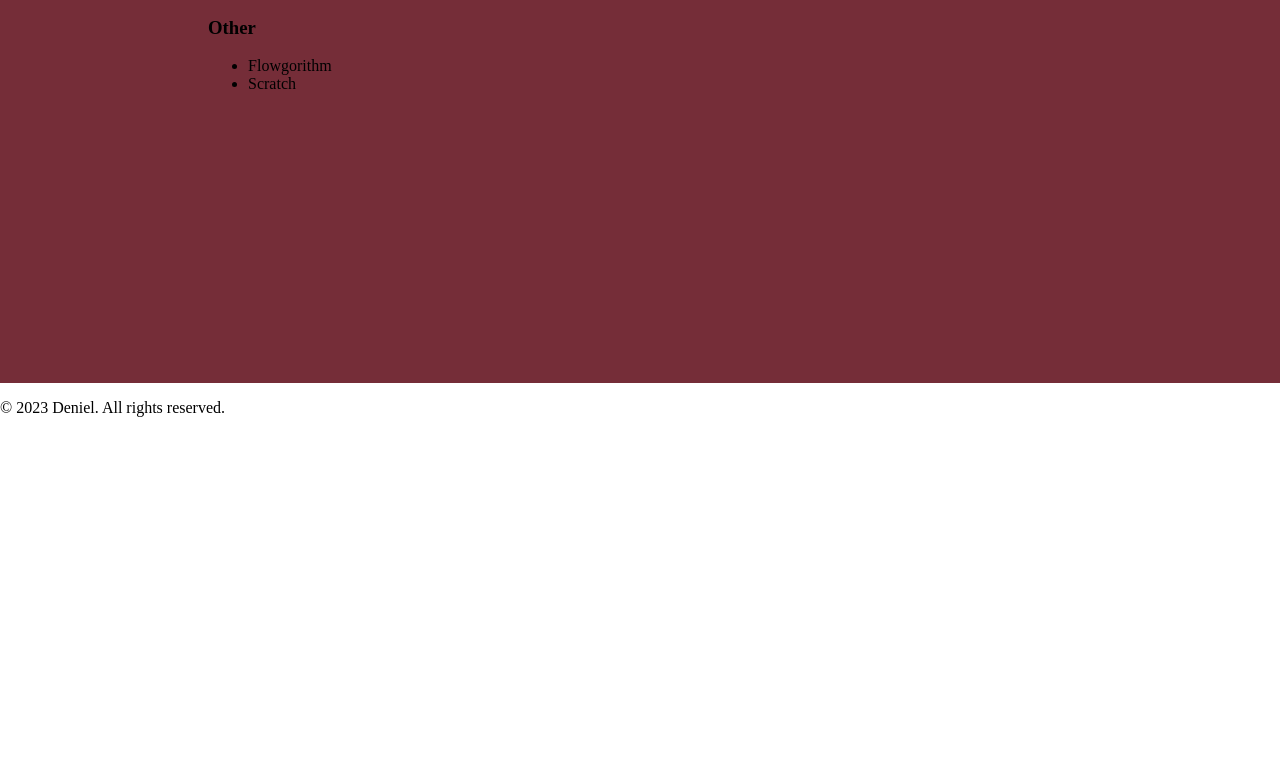
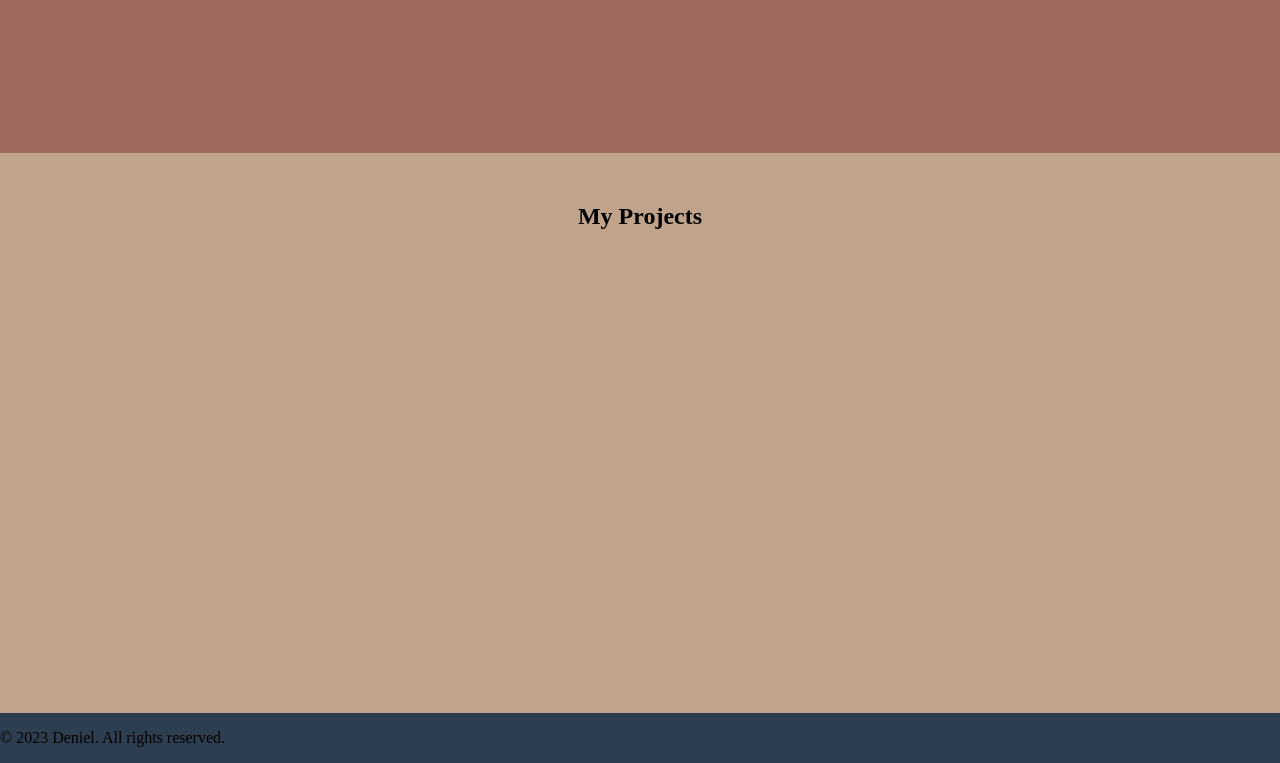
Before and after one commit to ildesh/desh.me, a plain HTML site: page public/index.html in a window 1280 px wide. Shown: the part 1242-2005 px from the top of the page. Before the commit the page ends 1675 px from the top, so only its background shows below. Drawn offline with Linux system fonts and the light colour scheme; a web font is replaced by a local one.

Commit message:
Refactor homepage structure, update styles, and integrate custom scrollbar
-Restructured the HTML for better organization, moving the first content and main elements inside a <main> tag.
- Updated the CSS to improve layout and responsiveness, with new styles for .second-content and .third-content.
- Added a custom scrollbar using the smooth-scrollbar library to enhance user experience.
- Changed the background colors for sections and updated text styles.
- Removed the unused scroll.png image.

```diff
--- a/public/index.html
+++ b/public/index.html
@@ -19,6 +19,7 @@
              </ul>
         </nav>
     </header>
+    <main>
         <div class="first-content">
             <div class="text-content">
                 <h1>Hi, i'm Deniel. Welcome to My Portfolio!</h1>
@@ -52,7 +53,15 @@
                 </ul>
             </div>
         </div>
-    <div class="third-content"></div>
+        <div class="third-content">
+            <h2>My Projects</h2>
+            <div class="projects">
+                <div class="card">
+
+                </div>
+            </div>
+        </div>
+    </main>
     <footer>
         <p>&copy; 2023 Deniel. All rights reserved.</p>
     </footer>
--- a/public/static/js/script.js
+++ b/public/static/js/script.js
@@ -1,3 +1,18 @@
+import Scrollbar from 'smooth-scrollbar';
+
+var options = {
+    damping: 0.01,  // Valore più basso = scroll più fluido
+    thumbMinSize: 20,  // Dimensione minima della barra di scorrimento
+    renderByPixels: true,  // Se false, rende lo scrolling più fluido
+    alwaysShowTracks: true,  // Mostra sempre le barre di scorrimento
+    continuousScrolling: true,  // Permette lo scroll continuo anche quando si arriva alla fine
+};
+
+Scrollbar.use(OverscrollPlugin);
+
+
+Scrollbar.init(document.body, options);
+
 document.addEventListener('DOMContentLoaded', function() {
     const navLinks = document.querySelector('.nav-links');
     const navItems = document.querySelectorAll('.nav-links li a');
@@ -64,6 +79,8 @@
 
             // Se è un link interno, aggiorna immediatamente lo stato senza attendere la navigazione
             if (href.startsWith('/') || href.startsWith('./') || href === '#') {
+                e.preventDefault();
+
                 navItems.forEach(navItem => {
                     navItem.classList.remove('active');
                     navItem.style.color = '#fff';
@@ -73,6 +90,11 @@
                 this.style.color = '#000';
                 activeItem = this;
                 updateBackgroundPosition(this);
+
+                // Aggiunta di un timeout prima di cambiare la pagina
+                setTimeout(() => {
+                    window.location.href = href;
+                }, 500);
             }
         });
 
--- a/public/static/styles/index.css
+++ b/public/static/styles/index.css
@@ -1,3 +1,7 @@
+main {
+    flex-grow: 1;
+}
+
 .first-content{
     background-color: var(--first-content--background-color);
     padding: 30px 40px;
@@ -5,7 +9,7 @@
     display: flex;
     align-items: center;
     justify-content: space-evenly;
-    min-height: 800px;
+    min-height: 570px;
 }
 
 .first-content .text-content h1{
@@ -32,7 +36,34 @@
 .second-content{
     background-color: var(--second-content--background-color);
     padding: 30px 40px;
-    gap: 20px;
+    gap: 20rem;
     display: flex;
     min-height: 600px;
+    align-items: center;
+    justify-content: space-around;
 }
+
+
+.second-content h2{
+    font-family: 'Parkinsans', latin;
+    letter-spacing: 2rem;
+    font-size: 6rem;
+    max-width: 3rem;
+    color: #fff;
+}
+
+
+.third-content{
+    background-color: var(--third-content--background-color);
+    padding: 30px 40px;
+    gap: 20rem;
+    display: flex;
+    flex-direction: column;
+    min-height: 500px;
+    align-items: center;
+}
+
+.third-content footer{
+    margin: 0;
+    padding: 0;
+}
--- a/public/static/styles/palette.css
+++ b/public/static/styles/palette.css
@@ -5,6 +5,7 @@
     --footer--background-color:#2C3E50;
     --bottons--background-color: #4682B4;
     --header--background-color:#752d38;
-    --second-content--background-color:#752d38;
+    --second-content--background-color:#9E6A5E;
+    --third-content--background-color: #BFA48B;
     --scrollbar-hover-background-color:#551720;
 }
--- a/public/static/styles/styles.css
+++ b/public/static/styles/styles.css
@@ -1,15 +1,14 @@
 @import url('https://fonts.googleapis.com/css2?family=ADLaM+Display&family=Alegreya:ital,wght@0,400..900;1,400..900&family=Alfa+Slab+One&family=Archivo+Black&family=Outfit:wght@100..900&family=Parkinsans:wght@300..800&family=Tilt+Warp&display=swap');
 
-html{
-    scroll-behavior: smooth;
+
+html, body {
+  height: 100%;
+  margin: 0;
+  padding: 0;
+  display: flex;
+  flex-direction: column;
 }
 
-html,body{
-    box-sizing: border-box;
-    margin: 0px;
-    padding: 0px;
-    background-color: var(--body--background-color);
-}
 header{
     background-color: var(--header--background-color);
     padding: 15px 40px;
@@ -87,6 +86,12 @@
     background-color: transparent;
 }
 
+footer{
+   background-color: var(--footer--background-color);
+   margin-top: 0;
+   height: 300px;
+}
+
 /* Personal ScrollBar */
 
 /* Basic scrollbar styling */
@@ -96,7 +101,7 @@
 
   /* Track styling */
   ::-webkit-scrollbar-track {
-    background: transparent;
+    background: var(--first-content--background-color);
 }
 
   /* Handle styling */
```
Also changed, not shown: changes.txt (added), public/static/images/screen-personalMemo.png (added), public/static/images/screen-syncify.png (added), public/static/images/scroll.png (deleted). Lines whose indentation alone changed are shown as unchanged.
